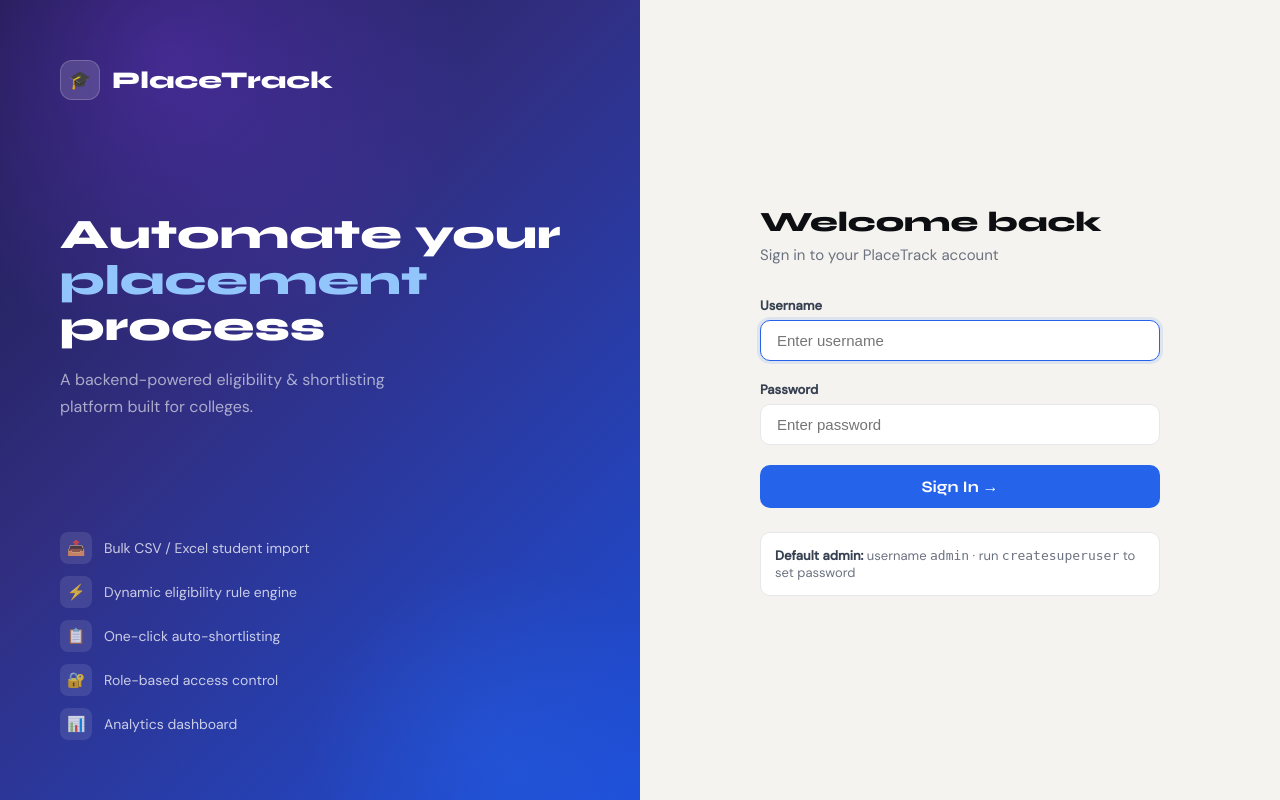
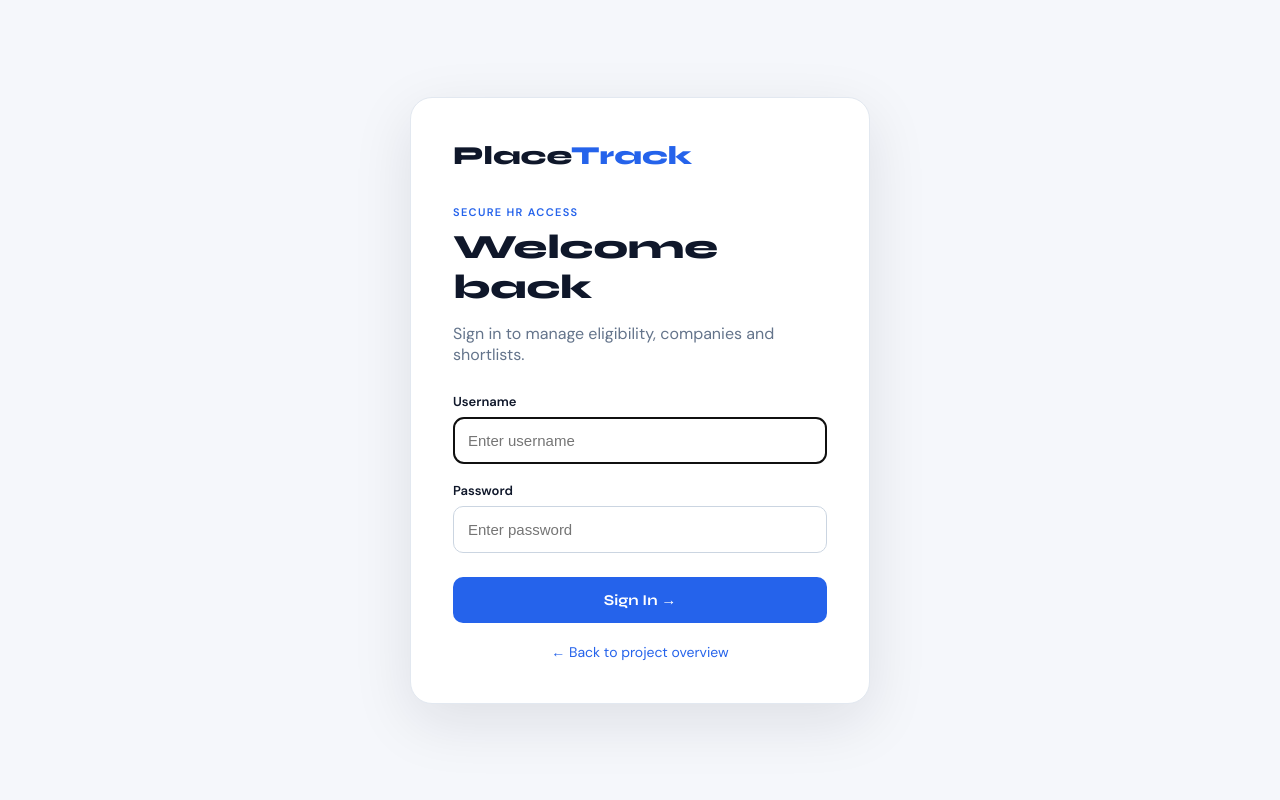
Before and after one commit to SAIMOULIs/PLACEMENT-ELIGIBILITY, a Django app: page /login/ in a window 1280 px wide. Run offline with Django 4.2, Linux system fonts and the light colour scheme.

Commit message:
security: remove exposed admin hint from login page

```diff
--- a/placements/templates/placements/login.html
+++ b/placements/templates/placements/login.html
@@ -1,177 +1,9 @@
 <!DOCTYPE html>
 <html lang="en">
 <head>
-<meta charset="UTF-8">
-<meta name="viewport" content="width=device-width, initial-scale=1.0">
-<title>Login — PlaceTrack</title>
-<link href="https://fonts.googleapis.com/css2?family=Syne:wght@700;800&family=DM+Sans:wght@300;400;500&display=swap" rel="stylesheet">
+<meta charset="UTF-8"><meta name="viewport" content="width=device-width,initial-scale=1.0">
+<title>HR Login — PlaceTrack</title>
+<link href="https://fonts.googleapis.com/css2?family=Syne:wght@700;800&family=DM+Sans:wght@400;500;600&display=swap" rel="stylesheet">
 <style>
-*,*::before,*::after{box-sizing:border-box;margin:0;padding:0}
-body{
-  font-family:'DM Sans',sans-serif;
-  min-height:100vh;
-  background:#0d0e12;
-  display:grid;
-  grid-template-columns:1fr 1fr;
-}
-
-/* ── Left panel ─── */
-.left{
-  background:linear-gradient(135deg,#1e1b4b 0%,#312e81 40%,#1d4ed8 100%);
-  padding:60px;
-  display:flex;flex-direction:column;justify-content:space-between;
-  position:relative;overflow:hidden;
-}
-.left::before{
-  content:'';
-  position:absolute;
-  top:-30%;left:-20%;
-  width:600px;height:600px;
-  background:radial-gradient(circle,rgba(124,58,237,.35) 0%,transparent 70%);
-}
-.left::after{
-  content:'';
-  position:absolute;
-  bottom:-20%;right:-10%;
-  width:400px;height:400px;
-  background:radial-gradient(circle,rgba(37,99,235,.4) 0%,transparent 70%);
-}
-.brand{position:relative;z-index:1}
-.brand-logo{
-  display:flex;align-items:center;gap:12px;
-  font-family:'Syne',sans-serif;font-weight:800;font-size:24px;color:#fff;
-}
-.brand-dot{
-  width:40px;height:40px;border-radius:12px;
-  background:rgba(255,255,255,.15);
-  backdrop-filter:blur(10px);
-  border:1px solid rgba(255,255,255,.2);
-  display:grid;place-items:center;font-size:18px;
-}
-.hero{position:relative;z-index:1}
-.hero h1{
-  font-family:'Syne',sans-serif;font-weight:800;
-  font-size:42px;line-height:1.1;color:#fff;margin-bottom:16px;
-}
-.hero h1 span{color:#93c5fd}
-.hero p{color:rgba(255,255,255,.6);font-size:16px;max-width:360px;line-height:1.7}
-.features{
-  display:flex;flex-direction:column;gap:12px;
-  position:relative;z-index:1;
-}
-.feature{
-  display:flex;align-items:center;gap:12px;
-  color:rgba(255,255,255,.75);font-size:14px;
-}
-.feature-icon{
-  width:32px;height:32px;border-radius:8px;
-  background:rgba(255,255,255,.1);
-  display:grid;place-items:center;font-size:15px;flex-shrink:0;
-}
-
-/* ── Right panel ─── */
-.right{
-  background:#f4f3ef;
-  display:flex;align-items:center;justify-content:center;
-  padding:60px 80px;
-}
-.login-box{width:100%;max-width:400px}
-.login-title{
-  font-family:'Syne',sans-serif;font-weight:800;font-size:28px;
-  color:#0d0e12;margin-bottom:6px;
-}
-.login-sub{color:#6b7280;font-size:15px;margin-bottom:32px}
-
-.form-group{margin-bottom:20px}
-.form-label{display:block;font-weight:600;font-size:13px;margin-bottom:6px;color:#374151}
-.form-input{
-  width:100%;padding:11px 16px;
-  border:1.5px solid #e5e7eb;border-radius:10px;
-  background:#fff;font-size:15px;
-  transition:border-color .2s,box-shadow .2s;outline:none;
-  color:#0d0e12;
-}
-.form-input:focus{border-color:#2563eb;box-shadow:0 0 0 3px rgba(37,99,235,.1)}
-
-.submit-btn{
-  width:100%;padding:12px;
-  background:#2563eb;color:#fff;
-  border:none;border-radius:10px;
-  font-family:'Syne',sans-serif;font-weight:700;font-size:16px;
-  cursor:pointer;transition:all .2s;
-}
-.submit-btn:hover{background:#1d4ed8;transform:translateY(-1px);box-shadow:0 6px 20px rgba(37,99,235,.35)}
-.submit-btn:active{transform:translateY(0)}
-
-.error-msg{
-  background:rgba(220,38,38,.08);border:1px solid rgba(220,38,38,.2);
-  color:#dc2626;padding:11px 14px;border-radius:8px;
-  font-size:14px;margin-bottom:20px;
-}
-
-.demo-hint{
-  margin-top:24px;padding:14px;
-  background:#fff;border:1px solid #e5e7eb;border-radius:10px;
-  font-size:13px;color:#6b7280;
-}
-.demo-hint strong{color:#374151}
-
-@media(max-width:768px){
-  body{grid-template-columns:1fr}
-  .left{display:none}
-  .right{padding:40px 24px}
-}
-</style>
-</head>
-<body>
-
-<div class="left">
-  <div class="brand">
-    <div class="brand-logo">
-      <div class="brand-dot">🎓</div>
-      PlaceTrack
-    </div>
-  </div>
-  <div class="hero">
-    <h1>Automate your <span>placement</span> process</h1>
-    <p>A backend-powered eligibility & shortlisting platform built for colleges.</p>
-  </div>
-  <div class="features">
-    <div class="feature"><div class="feature-icon">📤</div> Bulk CSV / Excel student import</div>
-    <div class="feature"><div class="feature-icon">⚡</div> Dynamic eligibility rule engine</div>
-    <div class="feature"><div class="feature-icon">📋</div> One-click auto-shortlisting</div>
-    <div class="feature"><div class="feature-icon">🔐</div> Role-based access control</div>
-    <div class="feature"><div class="feature-icon">📊</div> Analytics dashboard</div>
-  </div>
-</div>
-
-<div class="right">
-  <div class="login-box">
-    <h2 class="login-title">Welcome back</h2>
-    <p class="login-sub">Sign in to your PlaceTrack account</p>
-
-    {% if error %}
-    <div class="error-msg">⚠️ {{ error }}</div>
-    {% endif %}
-
-    <form method="POST">
-      {% csrf_token %}
-      <div class="form-group">
-        <label class="form-label">Username</label>
-        <input class="form-input" type="text" name="username" placeholder="Enter username" required autofocus>
-      </div>
-      <div class="form-group">
-        <label class="form-label">Password</label>
-        <input class="form-input" type="password" name="password" placeholder="Enter password" required>
-      </div>
-      <button type="submit" class="submit-btn">Sign In →</button>
-    </form>
-
-    <div class="demo-hint">
-      <strong>Default admin:</strong> username <code>admin</code> · run <code>createsuperuser</code> to set password
-    </div>
-  </div>
-</div>
-
-</body>
-</html>
+*{box-sizing:border-box}body{margin:0;min-height:100vh;font-family:'DM Sans',sans-serif;background:#f5f7fb;color:#0f172a;display:flex;align-items:center;justify-content:center;padding:24px}.card{width:100%;max-width:460px;background:#fff;border:1px solid #e2e8f0;border-radius:22px;padding:42px;box-shadow:0 18px 60px rgba(15,23,42,.1)}.brand{font:800 26px Syne;margin-bottom:34px}.brand span{color:#2563eb}.eyebrow{text-transform:uppercase;letter-spacing:.12em;font-size:11px;font-weight:700;color:#2563eb}.title{font:800 34px Syne;margin:8px 0}.sub{color:#64748b;margin-bottom:28px}.error{background:#fff1f2;color:#be123c;border:1px solid #fecdd3;padding:12px;border-radius:10px;margin-bottom:18px}.label{display:block;font-size:13px;font-weight:700;margin:18px 0 7px}.input{width:100%;padding:14px;border:1px solid #cbd5e1;border-radius:10px;font-size:15px}.btn{width:100%;margin-top:24px;padding:14px;border:0;border-radius:10px;background:#2563eb;color:#fff;font:700 15px Syne;cursor:pointer}.back{display:block;text-align:center;margin-top:20px;color:#2563eb;text-decoration:none;font-size:14px}
+</style></head><body><main class="card"><div class="brand">Place<span>Track</span></div><div class="eyebrow">Secure HR access</div><h1 class="title">Welcome back</h1><p class="sub">Sign in to manage eligibility, companies and shortlists.</p>{% if error %}<div class="error">⚠️ {{ error }}</div>{% endif %}<form method="POST">{% csrf_token %}<label class="label">Username</label><input class="input" type="text" name="username" placeholder="Enter username" required autofocus><label class="label">Password</label><input class="input" type="password" name="password" placeholder="Enter password" required><button class="btn" type="submit">Sign In →</button></form><a class="back" href="{% url 'landing' %}">← Back to project overview</a></main></body></html>
```
